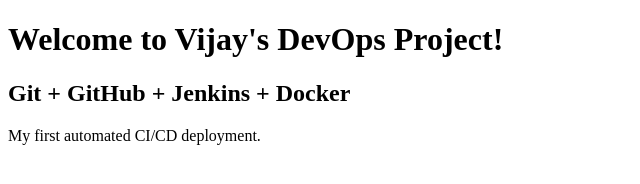
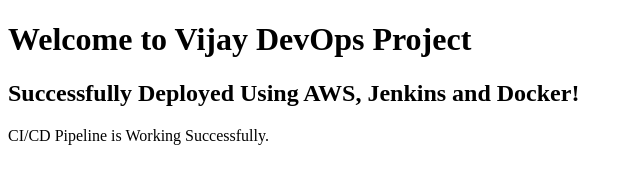
Before and after one commit to Vijay-cm/devops-project, a plain HTML site: page index.html in a window 1280 px wide. Shown: the whole page, without its empty margins (0-640 px from the left). Drawn offline with Linux system fonts and the light colour scheme.

Commit message:
Update index.html

```diff
--- a/index.html
+++ b/index.html
@@ -4,8 +4,8 @@
     <title>My DevOps Project</title>
 </head>
 <body>
-    <h1>Welcome to Vijay's DevOps Project!</h1>
-    <h2>Git + GitHub + Jenkins + Docker</h2>
-    <p>My first automated CI/CD deployment.</p>
+    <h1>Welcome to Vijay DevOps Project</h1>
+    <h2>Successfully Deployed Using AWS, Jenkins and Docker!</h2>
+    <p>CI/CD Pipeline is Working Successfully.</p>
 </body>
 </html>
```
